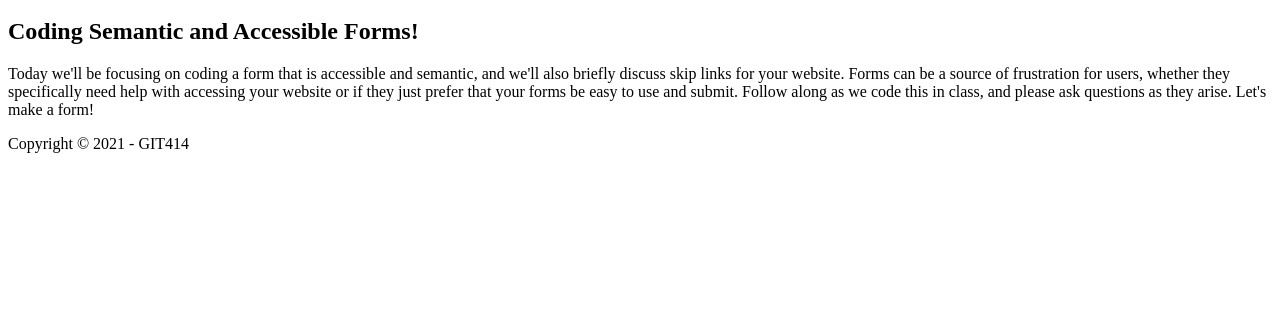
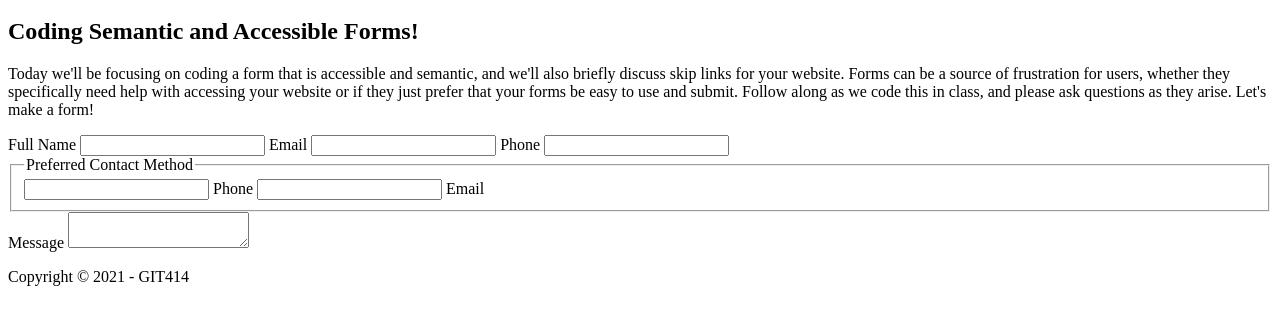
Before and after one commit to HannahSky/Accessible-Forms, a plain HTML site: page formActivityStarterFile.html in a window 1280 px wide. Shown: the part 227-552 px from the top of the page. Drawn offline with Linux system fonts and the light colour scheme.

Commit message:
updated basic form
added method of contact and message box

```diff
--- a/formActivityStarterFile.html
+++ b/formActivityStarterFile.html
@@ -2,10 +2,11 @@
 <html lang="en">
 <head>
 	<meta charset="utf-8">
-	<meta name="content" author="Hannah Kaminsky"
-<!-- 	-------- TO-DO: ADD META TAG AND NAME HERE -------- -->
+	<meta name="author" content="Hannah Kaminsky">
+<!---------- TO-DO: ADD META TAG AND NAME HERE ---------->
 	<title>Form Activity Solution File</title>
-<!-- 	-------- TO-DO: ADD LINK TO CSS HERE -------- -->
+	<link href="styles.css">
+<!---------- TO-DO: ADD LINK TO CSS HERE ---------->
 </head>
 <body>
 	<a href="#main-content" id="skipLink">Skip to main content</a>
@@ -26,7 +27,29 @@
 		<article>
 			<h2>Coding Semantic and Accessible Forms!</h2>
 			<p>Today we'll be focusing on coding a form that is accessible and semantic, and we'll also briefly discuss skip links for your website. Forms can be a source of frustration for users, whether they specifically need help with accessing your website or if they just prefer that your forms be easy to use and submit. Follow along as we code this in class, and please ask questions as they arise. Let's make a form!</p>
+			<form method="POST">
+				<label>Full Name</label>
+				<input>
 
+				<label>Email</label>
+				<input>
+
+				<label>Phone</label>
+				<input>
+
+				<fieldset>
+					<legend>Preferred Contact Method</legend>
+
+					<input>
+					<label>Phone</label>
+
+					<input>
+					<label>Email</label>
+				</fieldset>
+
+				<label>Message</label>
+				<textarea></textarea>
+			</form>
 <!-- 	-------- TO-DO: ADD FORM CODE HERE DURING CLASS, FOLLOW ALONG TO COMPLETE -------- -->
 		</article>
 	</main>
```
